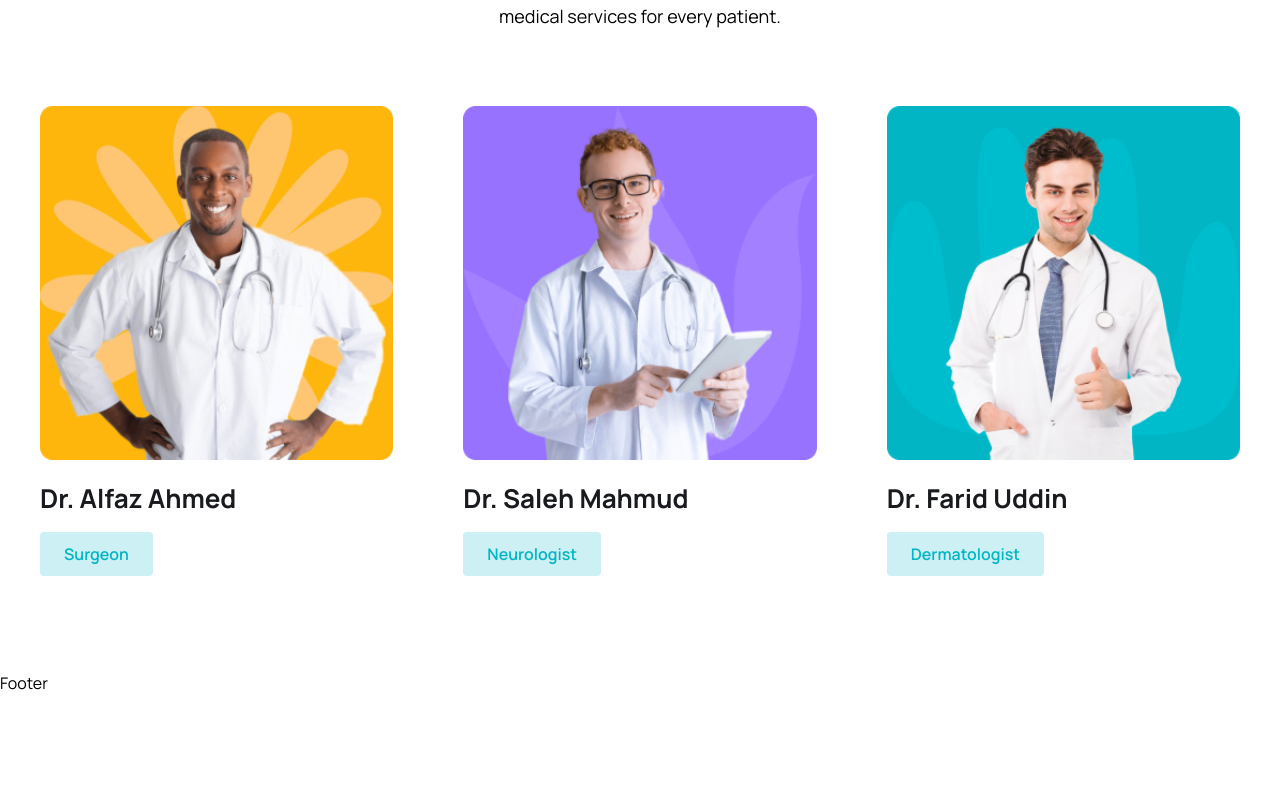
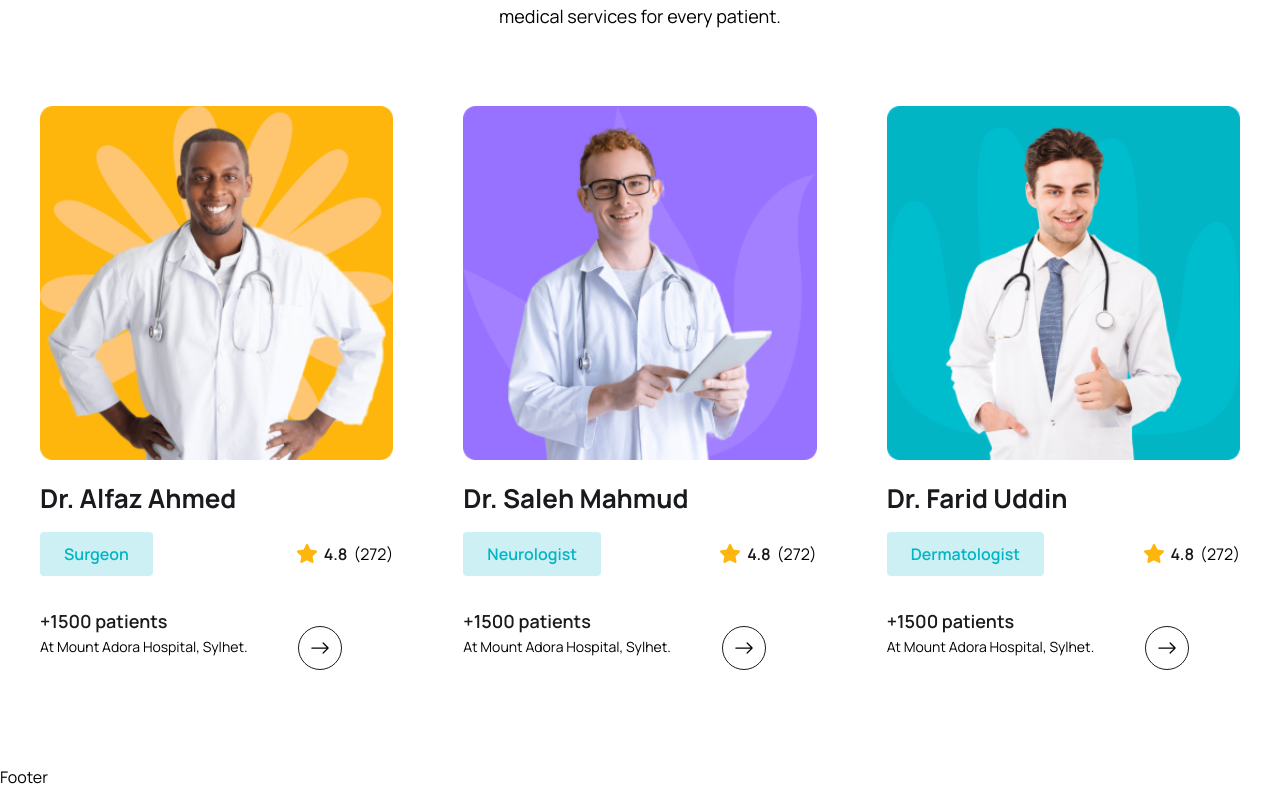
Before and after one commit to Sark-o07/HealthCare_Booking_Website, a React (Vite) app in the folder frontend/: page / in a window 1280 px wide. Shown: the part 4076-4865 px from the top of the page. Before the commit the page ends 4771 px from the top, so only its background shows below. Built offline with nearby package versions, Linux system fonts and the light colour scheme.

Commit message:
feat:Add services path Included the path to services listed in the service page

```diff
--- a/frontend/src/components/Doctors/DoctorCard.jsx
+++ b/frontend/src/components/Doctors/DoctorCard.jsx
@@ -1,12 +1,12 @@
 import React from 'react'
-// import { Link } from 'react-router-dom';
-// import { starIcon } from "../../assets/images/Star.png";
-// import { BsArrowRight } from 'react-icons/bs';
+import { Link } from 'react-router-dom';
+import starIcon from "../../assets/images/Star.png";
+import { BsArrowRight } from 'react-icons/bs';
 
 export const DoctorCard = (props) => {
   const {
     name, avgRating, totalRating,
-        photo, specialty, totalPatient,
+    photo, specialty, totalPatients,
     hospital
   } = props.doctor;
   return (
@@ -14,7 +14,7 @@
       <div>
         <img src={photo} alt="" className='w-full'/>
       </div>
-        <h2 className='text-[10px] leading-[30px] lg:text-[26px] lg:leading-9
+      <h2 className='text-[18px] leading-[30px] lg:text-[26px] lg:leading-9
       text-headingColor font-[700] mt-3 lg:mt-5'>
         {name}
       </h2>
@@ -23,6 +23,33 @@
           lg:py-2 lg:px-6 text-[12px] lg:text-[16px] lg:leading-7 font-semibold rounded'>
             {specialty}
         </span>
+        <div className="flex items-center gap-[6px]">
+          <span className="flex items-center gap-[6px] text-[14px] leading-6 lg:text-[16px]
+            lg:leading-7 font-semibold text-headingColor">
+              <img src={starIcon} alt="" /> {avgRating}
+          </span>
+          <span className='text-[14px] leading-6 lg:text-[16px]
+            last:lg:leading-7 font-[400] text-textColor'>
+                  ({totalRating})
+          </span>
+        </div>
+      </div>
+
+      <div className="mt-[18px] lg:mt-5 flex items-center justify-between">
+        <div>
+          <h3 className='text-[16px] leading-7 lg:text-[18px] lgz;leading-[30px]
+            font-semibold text-headingColor'>
+              +{totalPatients} patients
+          </h3>
+          <p className="text-[14px] leading-6 font-[400] text-textColor">
+            At {hospital}
+          </p>
+        </div>
+        <Link to='/doctors' className='w-[44px] h-[44px] rounded-full border
+          border-solid border-[#181A1E] mt-[30px] mx-auto flex items-center justify-center group
+        hover:bg-primaryColor hover:border-none'>
+          <BsArrowRight className='group-hover:text-white w-6 h-5'/>
+        </Link>
       </div>
     </div>
   )
--- a/frontend/src/components/Services/ServiceCard.jsx
+++ b/frontend/src/components/Services/ServiceCard.jsx
@@ -14,7 +14,7 @@
         </p>
 
         <div className="flex items-center justify-between mt-[30px]">
-            <Link to='/' className='w-[44px] h-[44px] rounded-full border
+            <Link to='/services' className='w-[44px] h-[44px] rounded-full border
                     border-solid border-[#181A1E] flex items-center justify-center group
                     hover:bg-primaryColor hover:border-none'>
                     <BsArrowRight className='group-hover:text-white w-6 h-5'/>
```
Also changed, not shown: frontend/src/pages/Home.jsx (indentation only), 1 other file (tests, documents, lock files or other folders). Lines whose indentation alone changed are shown as unchanged.
